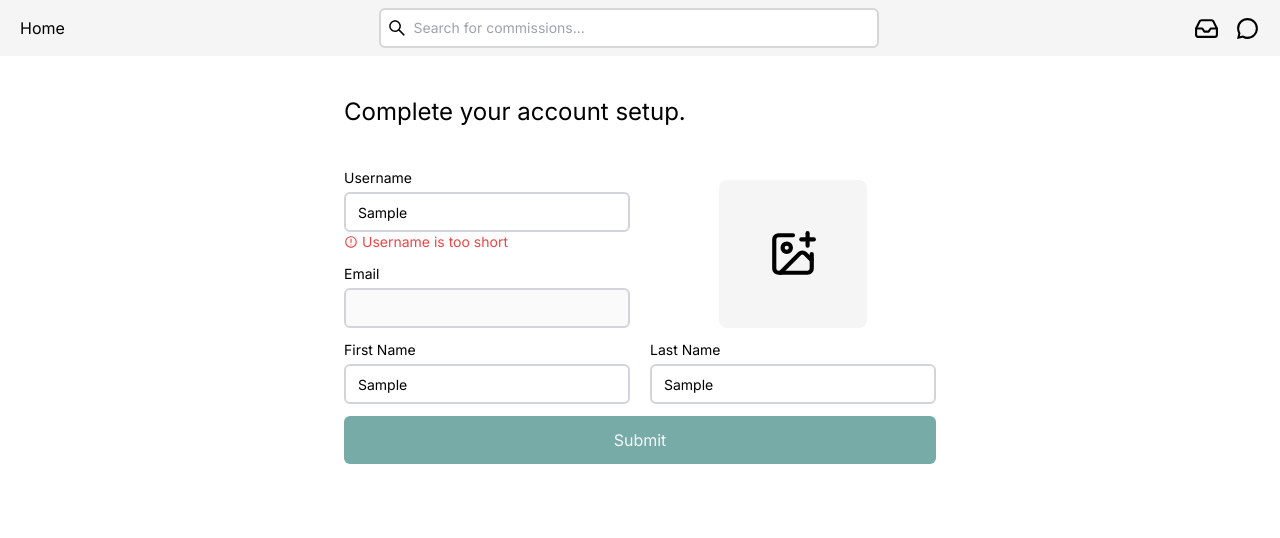
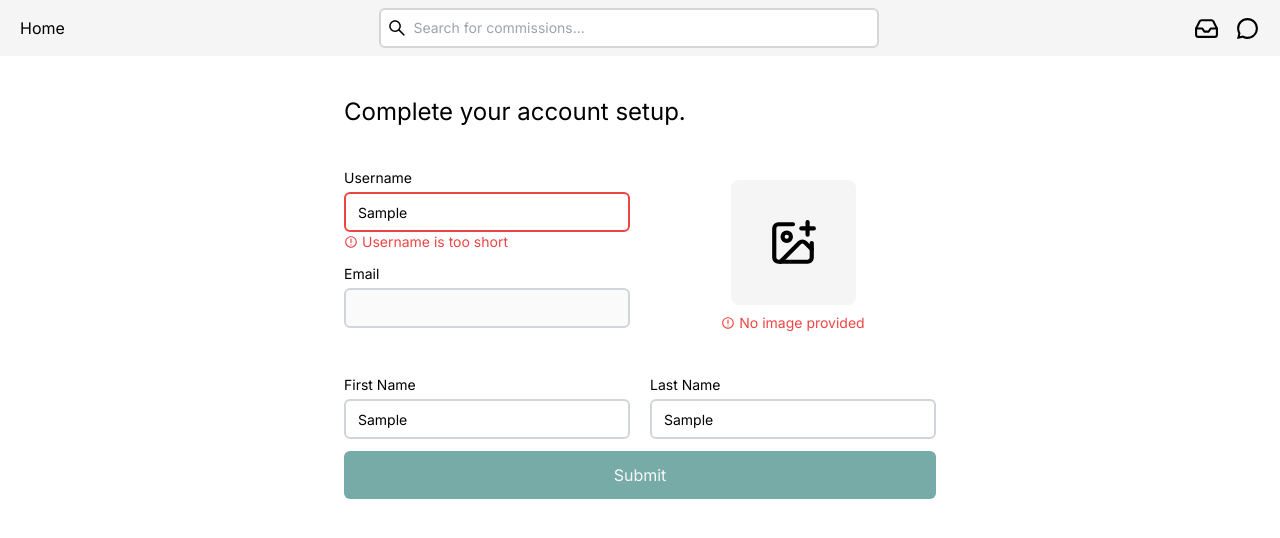
Before and after one commit to SimonZhao7/Art-Commission, a Next.js app: page /auth/setup/1 in a window 1280 px wide. Both pictures are taken after typing "Sample", "Sample", "Sample" into the empty fields and a click on the button "Submit". Shown: the top 538 px of the page. Built offline with nearby package versions, Linux system fonts and the light colour scheme; no server answers; the database is empty.

Commit message:
Setup Form Error Handling

```diff
--- a/app/auth/setup/[id]/SetupForm.tsx
+++ b/app/auth/setup/[id]/SetupForm.tsx
@@ -8,12 +8,20 @@ import Input from "@/components/Input";
 // Firebase
 import { auth, db } from "@/firebase";
 import { onAuthStateChanged } from "firebase/auth";
-import { setDoc, doc, addDoc, Timestamp, collection } from "firebase/firestore";
+import {
+  setDoc,
+  doc,
+  addDoc,
+  Timestamp,
+  collection,
+  query,
+  where,
+  getDocs,
+} from "firebase/firestore";
 import { getStorage, ref, uploadBytes, getDownloadURL } from "firebase/storage";
-// Util
-import { randomUUID } from "crypto";
 // Icons
 import { LuImagePlus } from "react-icons/lu";
+import { CgDanger } from "react-icons/cg";
 
 interface FormFields {
   username: string;
@@ -30,7 +38,7 @@ export default function SetupForm({ uid }: { uid: string }) {
     setValue,
     watch,
     formState: { errors },
-  } = useForm<FormFields>({ mode: "onBlur" });
+  } = useForm<FormFields>({ mode: "onBlur", reValidateMode: "onBlur" });
   const uploadedImage = watch("profileImage");
 
   const fileRef = useRef<HTMLInputElement | null>(null);
@@ -46,11 +54,17 @@ export default function SetupForm({ uid }: { uid: string }) {
     const storage = getStorage();
     const storageRef = ref(
       storage,
-      `profile-images/${randomUUID()}-${profileImage!.name}`
+      `profile-images/${crypto.randomUUID()}-${profileImage!.name}`
     );
 
     await uploadBytes(storageRef, profileImage!);
     const url = await getDownloadURL(storageRef);
+
+    const ratingRef = await addDoc(collection(db, "ratings"), {
+      userId: uid,
+      avgRating: 0,
+      userRatings: [],
+    });
 
     await setDoc(doc(db, "users", uid), {
       username,
@@ -59,21 +73,29 @@ export default function SetupForm({ uid }: { uid: string }) {
       firstName,
       lastName,
       profileImage: url,
-      ratingId: "",
+      ratingId: ratingRef.id,
       chatIds: [],
       socialIds: [],
       bio: "",
       lastOnline: Timestamp.now(),
       dateCreated: Timestamp.now(),
     });
-
-    await addDoc(collection(db, "ratings"), {
-      userId: uid,
-      avgRating: 0,
-      userRatings: [],
-    });
     router.push("/");
   });
+
+  const lengthCheck = (
+    value: string,
+    fieldName: string,
+    min: number,
+    max: number
+  ) => {
+    if (value.length < min) {
+      return `${fieldName} is too short`;
+    } else if (value.length > max) {
+      return `${fieldName} is too long`;
+    }
+    return true;
+  };
 
   return (
     <form>
@@ -89,13 +111,25 @@ export default function SetupForm({ uid }: { uid: string }) {
                 value: true,
                 message: "You must provide a username",
               },
-              minLength: {
-                value: 8,
-                message: "Username is too short",
+              pattern: {
+                value: /^\S+$/,
+                message: "Username may not contain spaces",
               },
-              maxLength: {
-                value: 50,
-                message: "Username is too long",
+              validate: {
+                length: (value) => lengthCheck(value, "Username", 8, 50),
+                exists: (value) => {
+                  return getDocs(
+                    query(
+                      collection(db, "users"),
+                      where("username", "==", value)
+                    )
+                  ).then((res) => {
+                    if (res.empty) {
+                      return true;
+                    }
+                    return "Username already exists";
+                  });
+                },
               },
             }}
           />
@@ -114,9 +148,9 @@ export default function SetupForm({ uid }: { uid: string }) {
             }}
           />
         </div>
-        <div className="flex flex-1 items-center justify-center py-3">
+        <div className="flex flex-1 flex-col items-center justify-center py-3">
           <div
-            className="flex self-stretch aspect-square bg-light-gray rounded-lg items-center justify-center hover:bg-med-gray hover:scale-105 hover:cursor-pointer transition-all ease-out"
+            className="flex h-[125px] aspect-square bg-light-gray rounded-lg items-center justify-center hover:bg-med-gray hover:scale-105 hover:cursor-pointer transition-all ease-out"
             onClick={() => fileRef.current?.click()}
           >
             {uploadedImage != null ? (
@@ -129,6 +163,12 @@ export default function SetupForm({ uid }: { uid: string }) {
               <LuImagePlus size={50} />
             )}
           </div>
+          {errors.profileImage && (
+            <div className="text-red-500 text-sm flex items-center gap-1 mt-2">
+              <CgDanger />
+              <span>{errors.profileImage?.message}</span>
+            </div>
+          )}
           <input
             type="file"
             className="invisible w-0"
@@ -159,6 +199,11 @@ export default function SetupForm({ uid }: { uid: string }) {
                 value: true,
                 message: "You must provide a first name",
               },
+              pattern: {
+                value: /^\S+$/,
+                message: "First name may not contain spaces",
+              },
+              validate: (value) => lengthCheck(value, "First name", 0, 50),
             }}
           />
         </div>
@@ -173,6 +218,11 @@ export default function SetupForm({ uid }: { uid: string }) {
                 value: true,
                 message: "You must provide a last name",
               },
+              pattern: {
+                value: /^\S+$/,
+                message: "Last name may not contain spaces",
+              },
+              validate: (value) => lengthCheck(value, "Last name", 0, 50),
             }}
           />
         </div>
--- a/components/input.tsx
+++ b/components/input.tsx
@@ -29,7 +29,11 @@ export default function Input({
     <div className="mb-3">
       <label className="block mb-1 text-sm">{label}</label>
       <input
-        className="w-full h-10 text-sm border-gray-300 border-2 rounded-md outline-none p-3 hover:border-gray-400 transition-all duration-100"
+        className={`w-full h-10 text-sm ${
+          error ? "border-red-500" : "border-gray-300"
+        } border-2 rounded-md outline-none p-3 ${
+          !error && "hover:border-gray-400"
+        } transition-all duration-100`}
         type={type}
         placeholder={placeholder}
         {...props}
```
